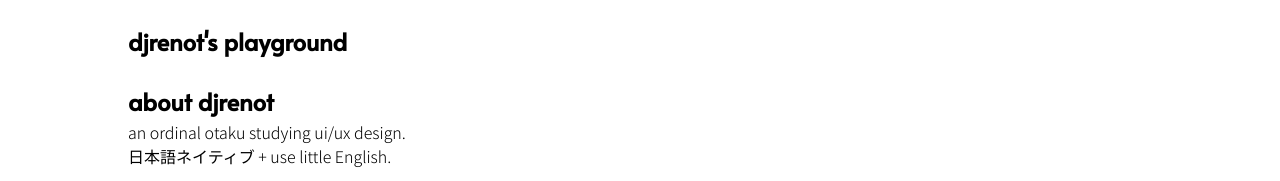
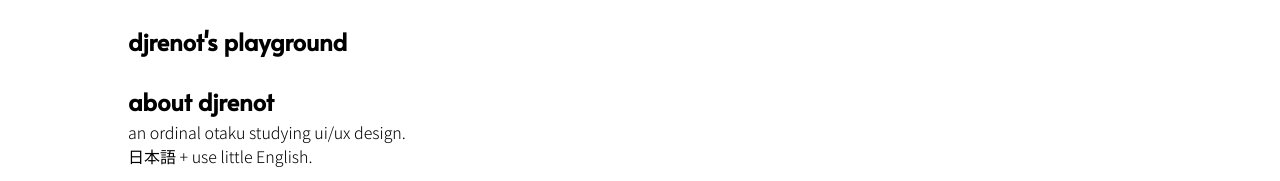
Before and after one commit to djrenot/my-test-website, a plain HTML site: page index.html in a window 1280 px wide. Shown: the top 181 px of the page. Drawn offline with nearby package versions, Linux system fonts and the light colour scheme; no server answers.

Commit message:
minor change to the text

```diff
--- a/index.html
+++ b/index.html
@@ -23,7 +23,7 @@
     <h1>djrenot's playground</h1>
     <h2>about djrenot</h2>
     <p>an ordinal otaku studying ui/ux design.</p>
-    <p>日本語ネイティブ + use little English.</p>
+    <p>日本語 + use little English.</p>
     <ul class="accounts">
       <li><a href="http://twitter.com/djrenot" target="_blank"><i class="fab fa-twitter"></i></a></li>
       <li><a href="https://www.facebook.com/kami.hiratsuka" target="_blank"><i class="fab fa-facebook-f"></i></a>
```
